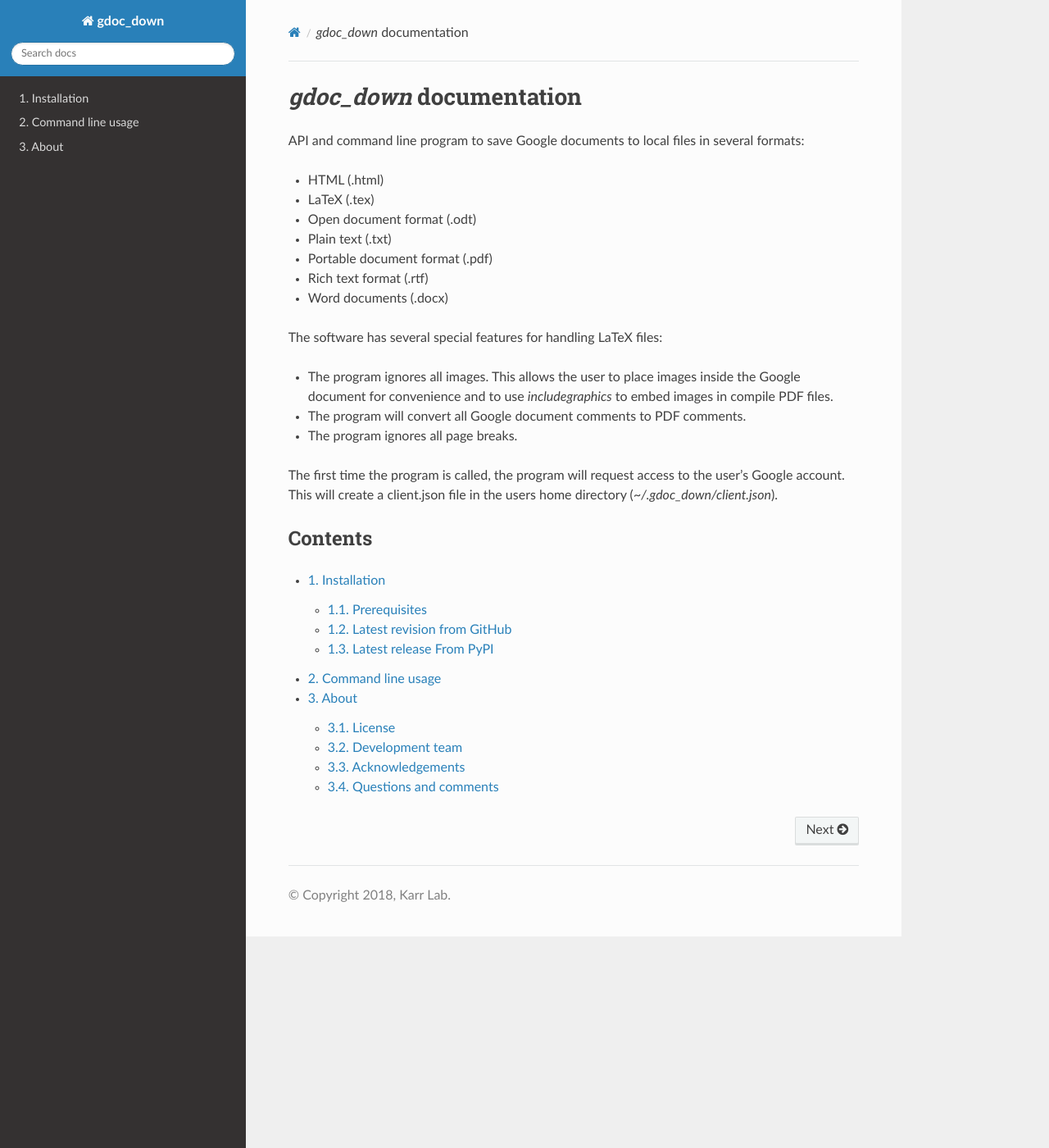
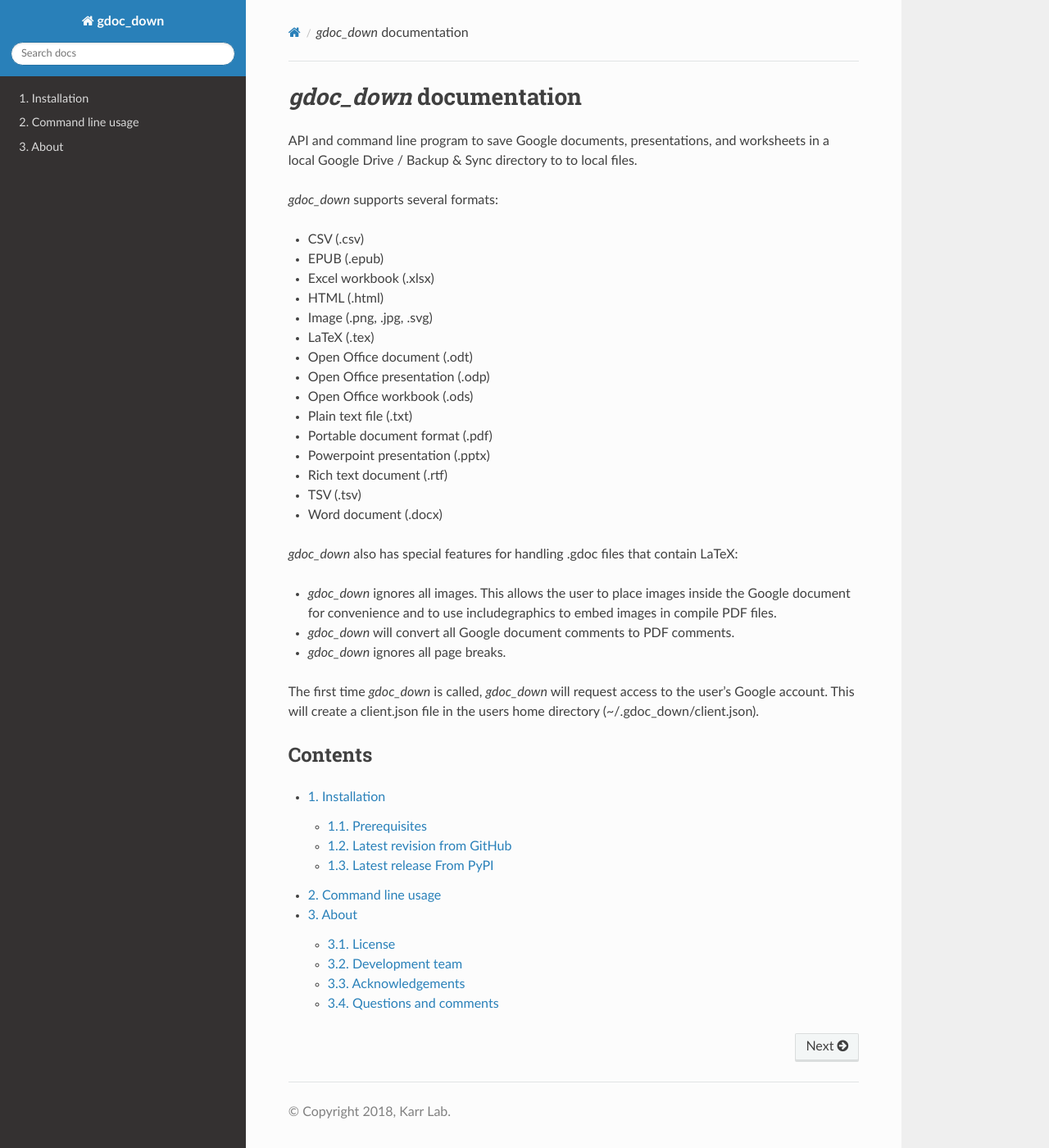
Before and after one commit to KarrLab/gdoc_down, a Sphinx documentation site: the page built from docs/index.rst, in a window 1280 px wide and 1400 px high. Shown: the whole window at 82% size. Built offline with Sphinx 7.4.7 and the Read the Docs theme 2.0.0, drawn with Linux system fonts in a browser that asks for light colours; pages that are not in the unit, such as notebooks, are missing from menus.

Commit message:
clarifying documentation

```diff
--- a/docs/index.rst
+++ b/docs/index.rst
@@ -1,25 +1,36 @@
 `gdoc_down` documentation
 =========================
 
-API and command line program to save Google documents to local files in several formats:
+API and command line program to save Google documents, presentations, and worksheets in a local Google Drive / Backup & Sync
+directory to to local files.
 
+`gdoc_down` supports several formats:
+
+* CSV (.csv)
+* EPUB (.epub)
+* Excel workbook (.xlsx)
 * HTML (.html)
+* Image (.png, .jpg, .svg)
 * LaTeX (.tex)
-* Open document format (.odt)
-* Plain text (.txt)
+* Open Office document (.odt)
+* Open Office presentation (.odp)
+* Open Office workbook (.ods)
+* Plain text file (.txt)
 * Portable document format (.pdf)
-* Rich text format (.rtf)
-* Word documents (.docx)
+* Powerpoint presentation (.pptx)
+* Rich text document (.rtf)
+* TSV (.tsv)
+* Word document (.docx)
 
-The software has several special features for handling LaTeX files:
+`gdoc_down` also has special features for handling .gdoc files that contain LaTeX:
 
-* The program ignores all images. This allows the user to place images inside the Google
-  document for convenience and to use `\includegraphics` to embed images in compile PDF files.
-* The program will convert all Google document comments to PDF comments.
-* The program ignores all page breaks.
+* `gdoc_down` ignores all images. This allows the user to place images inside the Google
+  document for convenience and to use \includegraphics to embed images in compile PDF files.
+* `gdoc_down` will convert all Google document comments to PDF comments.
+* `gdoc_down` ignores all page breaks.
 
-The first time the program is called, the program will request access to the user's Google
-account. This will create a client.json file in the users home directory (`~/.gdoc_down/client.json`).
+The first time `gdoc_down` is called, `gdoc_down` will request access to the user's Google
+account. This will create a client.json file in the users home directory (~/.gdoc_down/client.json).
 
 Contents
 --------
```
Also changed, not shown: README.md (+18 -8 lines), docs/overview.rst (+7 -0 lines).
